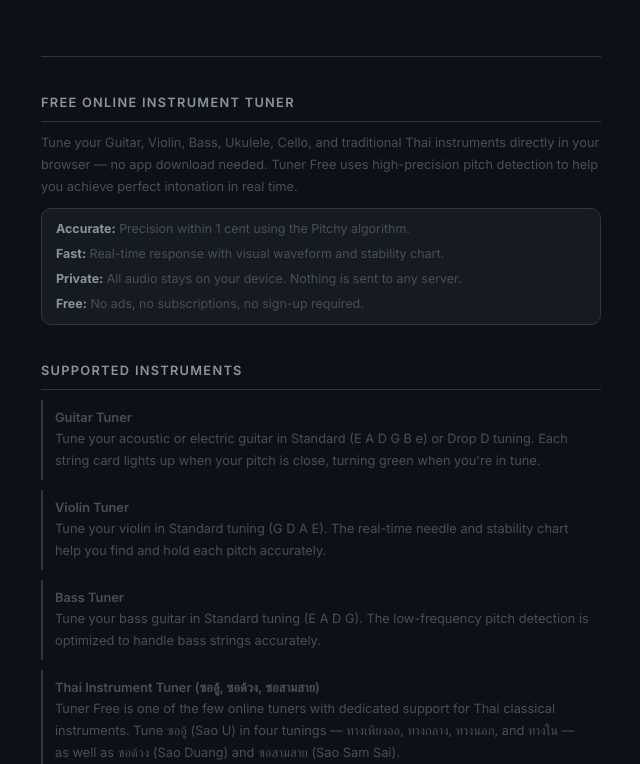
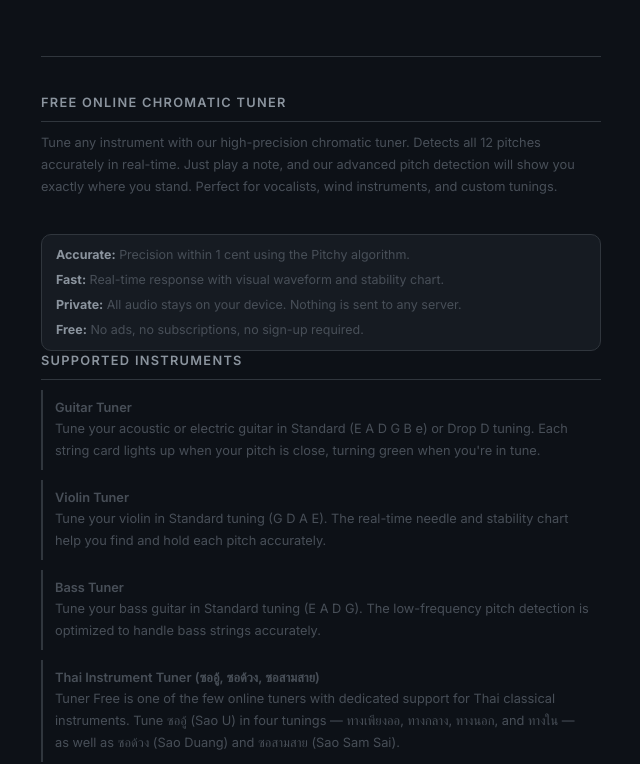
Before and after one commit to kridsadaa/tuner-free, a React (Vite) app: page / in a window 1280 px wide. Shown: the part 1075-1839 px from the top of the page, without its empty margins (319-959 px from the left). Built offline with nearby package versions, Linux system fonts and the light colour scheme.

Commit message:
feat(seo): dynamically render seo description based on selected instrument

```diff
--- a/src/App.tsx
+++ b/src/App.tsx
@@ -9,6 +9,7 @@ import {
   type Instrument,
   type Tuning,
 } from "./tunings";
+import { seoData } from "./seoData";
 import {
   playTone,
   stopTone,
@@ -624,15 +625,15 @@ export default function App() {
 
         {!isStageMode && (
           <section className="seo-content">
-            <article>
-              <h2>Free Online Instrument Tuner</h2>
+            <article className="seo-intro">
+              <h2>{mode === 'chromatic' ? seoData.chromatic.title : (seoData[selectedInstrument.id]?.title || seoData.chromatic.title)}</h2>
               <p>
-                Tune your Guitar, Violin, Bass, Ukulele, Cello, and traditional
-                Thai instruments directly in your browser — no app download
-                needed. Tuner Free uses high-precision pitch detection to help
-                you achieve perfect intonation in real time.
+                {mode === 'chromatic' ? seoData.chromatic.desc : (seoData[selectedInstrument.id]?.desc || seoData.chromatic.desc)}
               </p>
-              <ul className="feature-list">
+            </article>
+            <div className="seo-static-content">
+              <article>
+                <ul className="feature-list">
                 <li>
                   <strong>Accurate:</strong> Precision within 1 cent using the
                   Pitchy algorithm.
@@ -740,6 +741,7 @@ export default function App() {
                 </p>
               </details>
             </article>
+            </div>
           </section>
         )}
       </main>
--- /dev/null
+++ b/src/seoData.ts
@@ -0,0 +1,70 @@
+export const seoData: Record<string, { title: string; desc: string }> = {
+  chromatic: {
+    title: "Free Online Chromatic Tuner",
+    desc: "Tune any instrument with our high-precision chromatic tuner. Detects all 12 pitches accurately in real-time. Just play a note, and our advanced pitch detection will show you exactly where you stand. Perfect for vocalists, wind instruments, and custom tunings."
+  },
+  "sao-u": {
+    title: "เครื่องตั้งสายซออู้ (Sao U Tuner)",
+    desc: "ตั้งสายซออู้แบบออนไลน์ฟรี รองรับทุกทางเสียง ทั้งทางเพียงออ ทางกลาง ทางนอก และทางใน ใช้งานง่ายและแม่นยำสูง ไม่ต้องติดตั้งแอปพลิเคชัน"
+  },
+  "sao-duang": {
+    title: "เครื่องตั้งสายซอด้วง (Sao Duang Tuner)",
+    desc: "เครื่องตั้งสายซอด้วงออนไลน์ที่แม่นยำที่สุด ช่วยให้คุณตั้งสายซอด้วงให้ตรงตามมาตรฐานดนตรีไทยได้อย่างรวดเร็วและง่ายดาย"
+  },
+  "sao-sam-sai": {
+    title: "เครื่องตั้งสายซอสามสาย (Sao Sam Sai Tuner)",
+    desc: "เครื่องมือตั้งสายซอสามสายแบบออนไลน์ สำหรับนักดนตรีไทย รองรับความถี่มาตรฐานของซอสามสายอย่างถูกต้อง"
+  },
+  "jakhe": {
+    title: "เครื่องตั้งสายจะเข้ (Jakhe Tuner)",
+    desc: "ตั้งสายจะเข้ออนไลน์ รองรับทั้งทางเพียงออ ทางกลาง และทางใน ระบบความแม่นยำสูง ช่วยให้เสียงจะเข้ของคุณไพเราะและตรงคีย์เสมอ"
+  },
+  "phin": {
+    title: "เครื่องตั้งสายพิณ / ซึง (Phin Tuner)",
+    desc: "เครื่องตั้งสายพิณอีสานและซึงล้านนาออนไลน์ รองรับสเกลและการตั้งสายแบบพื้นบ้าน แม่นยำ รวดเร็ว ใช้งานฟรีบนเบราว์เซอร์"
+  },
+  "krajabpi": {
+    title: "เครื่องตั้งสายกระจับปี่ (Krajabpi Tuner)",
+    desc: "เครื่องมือตั้งสายกระจับปี่ออนไลน์สำหรับนักดนตรีดนตรีไทยโบราณ ตรวจจับความถี่เสียงได้อย่างแม่นยำ 100%"
+  },
+  "guitar": {
+    title: "Guitar Tuner — Free Online Tuner",
+    desc: "Tune your acoustic or electric guitar accurately in real-time. Supports Standard (E A D G B e) and Drop D tunings. Features a visual stability chart for perfect intonation."
+  },
+  "guitar-7": {
+    title: "7-String Guitar Tuner",
+    desc: "Dedicated online tuner for 7-string guitars. Supports Standard (B E A D G B E) and Drop A tunings. Highly accurate low-frequency pitch detection."
+  },
+  "violin": {
+    title: "Violin Tuner Online",
+    desc: "Free online violin tuner. Tune your G, D, A, and E strings perfectly with our real-time pitch detection. Great for beginners and professionals alike."
+  },
+  "cello": {
+    title: "Cello Tuner Online",
+    desc: "Accurate online cello tuner for Standard tuning (C G D A). Specially optimized for low and mid-range frequencies of the cello."
+  },
+  "bass": {
+    title: "Bass Guitar Tuner",
+    desc: "Free online bass guitar tuner. Detects low frequencies with high precision, helping you tune your E, A, D, and G strings perfectly in seconds."
+  },
+  "double-bass": {
+    title: "Double Bass Tuner",
+    desc: "Online double bass / upright bass tuner. Supports Standard 4-string and 5-string tunings. Highly sensitive to extremely low sub-frequencies."
+  },
+  "ukulele": {
+    title: "Ukulele Tuner (Standard High G)",
+    desc: "Tune your ukulele online for free. Supports Standard (High G - C - E - A) tuning. Perfect for quick tuning before a practice session or gig."
+  },
+  "mandolin": {
+    title: "Mandolin Tuner Online",
+    desc: "Free online mandolin tuner for Standard tuning (G D A E). Helps you get your paired strings perfectly in unison with ease."
+  },
+  "viola": {
+    title: "Viola Tuner Online",
+    desc: "Accurate online viola tuner for Standard tuning (C G D A). Easy to use, highly responsive, and totally free."
+  },
+  "banjo": {
+    title: "Banjo Tuner Online",
+    desc: "Free online banjo tuner supporting Open G and Double C tunings. Get your 5-string banjo perfectly tuned in no time."
+  }
+};
```
Also changed, not shown: scripts/prerender.js (+28 -6 lines).
